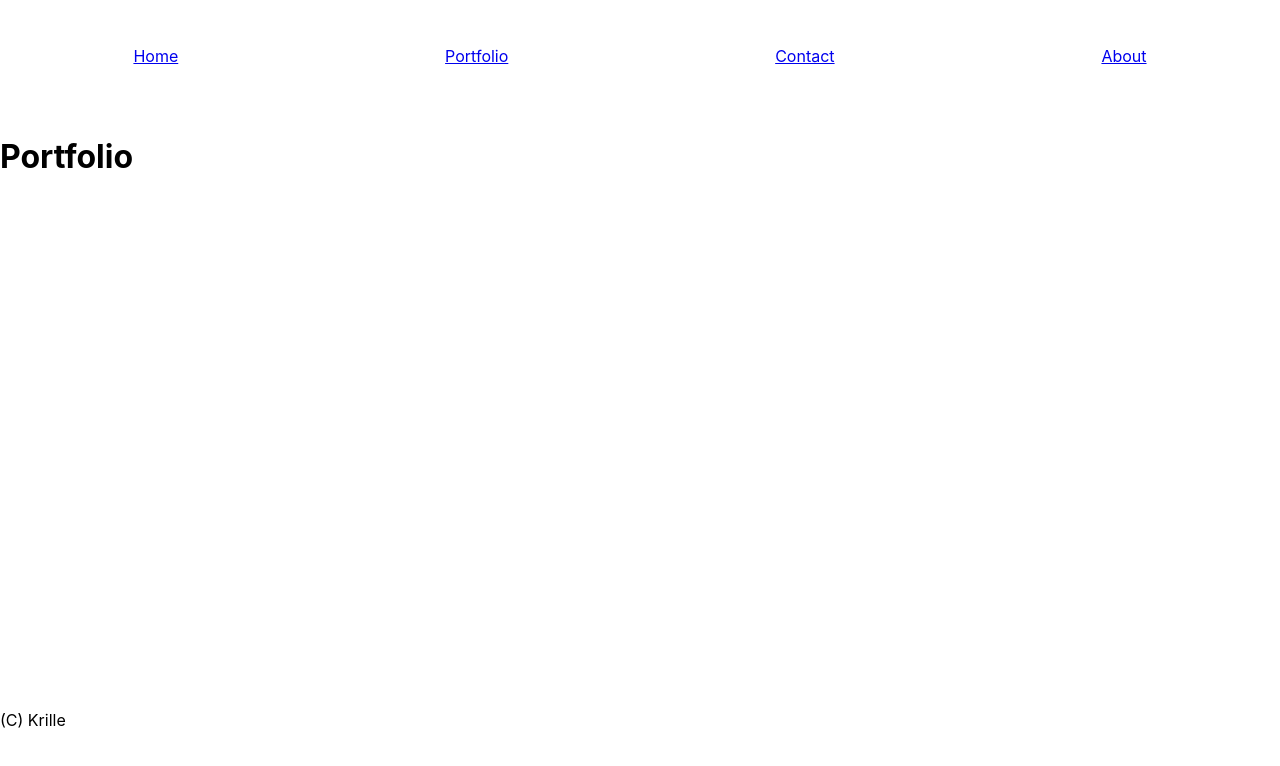
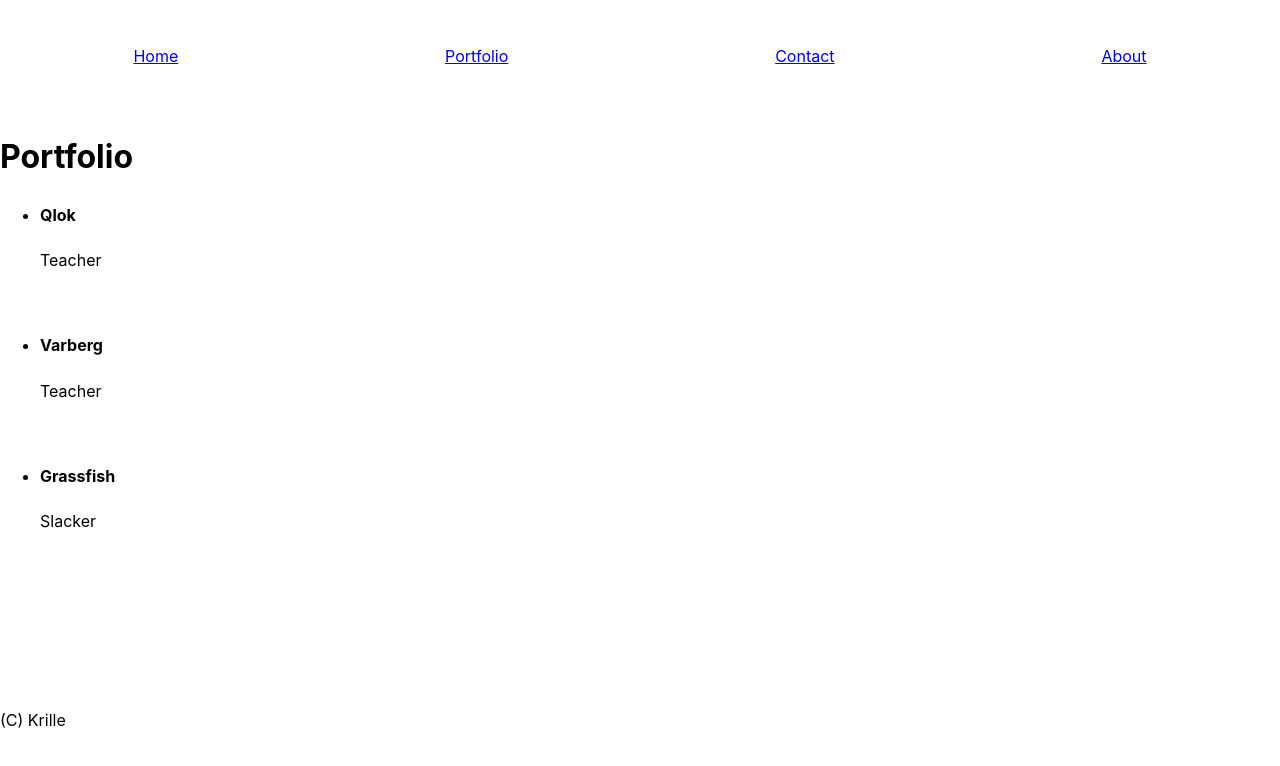
Before and after one commit to juiceghost/sut22-react, a React (Vite) app: page /portfolio in a window 1280 px wide. Shown: the top 766 px of the page. Built offline with nearby package versions, Linux system fonts and the light colour scheme.

Commit message:
fixed cv.json

```diff
--- a/src/pages/Portfolio.jsx
+++ b/src/pages/Portfolio.jsx
@@ -17,10 +17,24 @@ function Portfolio() {
 
         fetchData();
     }, []);
-
+    console.log("Hej från Portfolio")
     return (
-
-        <h1>Portfolio</h1>
+        <>
+            <h1>Portfolio</h1>
+            {isLoading ? (
+                <div>Loading ...</div>
+            ) : (
+                <ul>
+                    {data.work.map(item => (
+                        <li>
+                            <h4>{item.name}</h4>
+                            <p>{item.role}</p>
+                            <br></br>
+                        </li>
+                    ))}
+                </ul>
+            )}
+        </>
     );
 }
 
```
